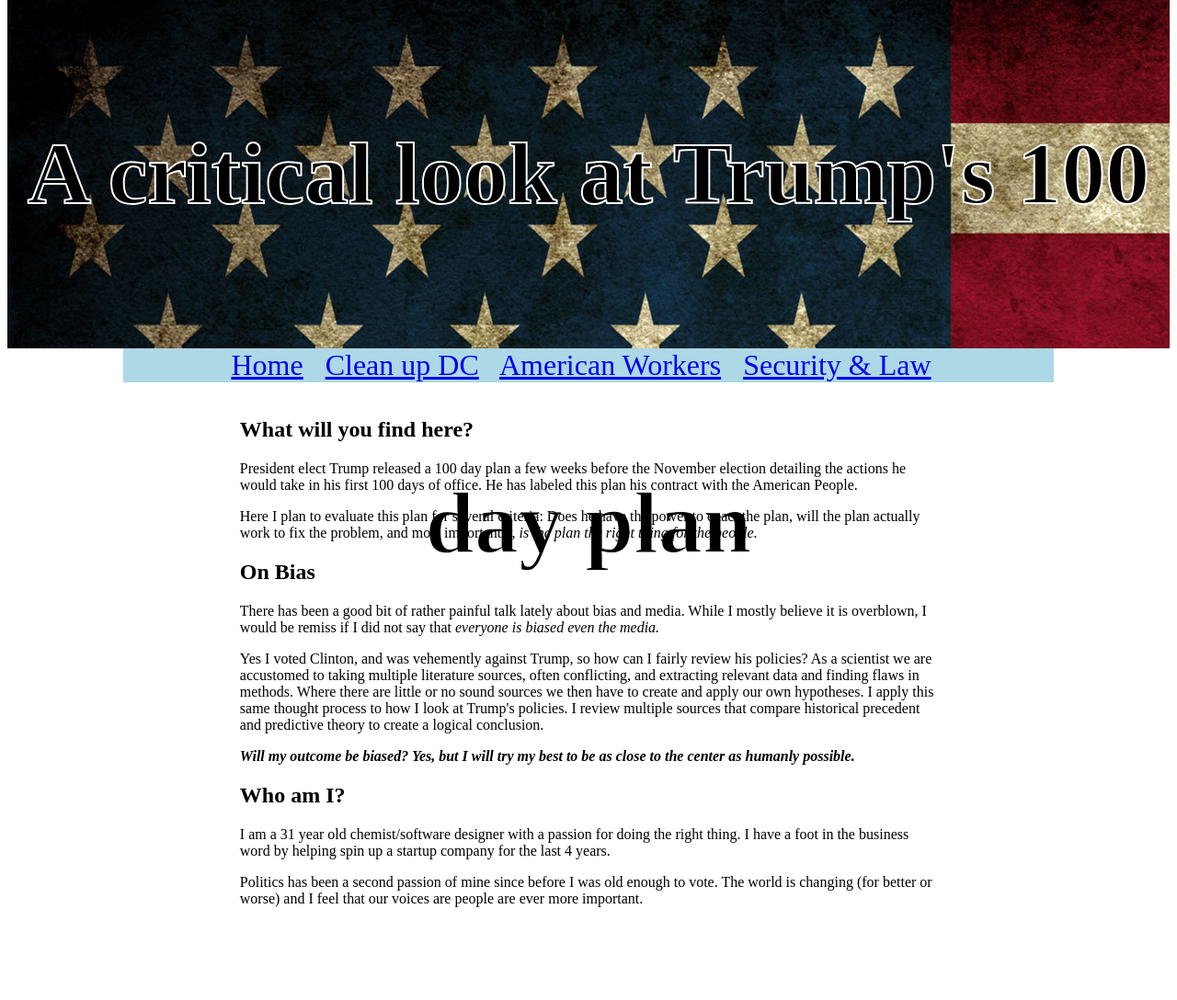
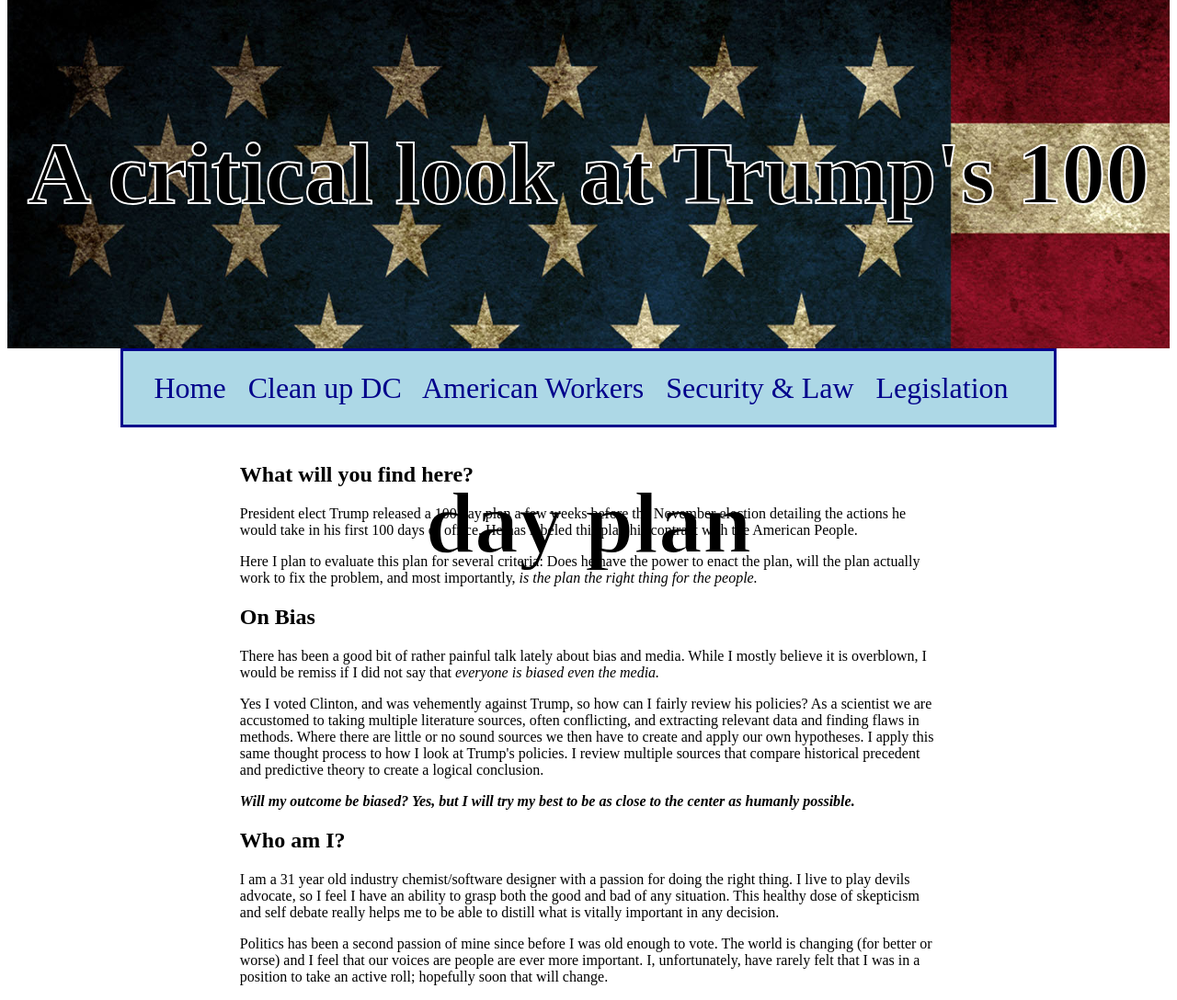
Before and after one commit to ddfunt/trumpplan, a Django app: page / in a window 1280 px wide. Shown: the part 167-1255 px from the top of the page at 92% size. Before the commit the page ends 1154 px from the top, so only its background shows below. Run offline with Django 3.2, Linux system fonts and the light colour scheme; some libraries are stand-ins or nearby versions.

Commit message:
changed intro and css

```diff
--- a/static/blog/style.css
+++ b/static/blog/style.css
@@ -36,9 +36,38 @@
 
 #menu{
     width: 80%;
-    margin: 0 auto;
+    margin: 3px auto;
+    height: 80px;
+    line-height: 80px;
+    left: 50%;
     background-color: lightblue;
     font-size: 200%;
     text-align: center;
+    outline: 3px solid darkblue;
     /*text-justify: inter-word;*/
 }
+
+/* unvisited link */
+a:link {
+    color: darkblue;
+    text-decoration: none;
+}
+
+/* visited link */
+a:visited {
+    color: darkblue;
+    text-decoration: none;
+}
+
+/* mouse over link */
+#menu a:hover {
+    color: red;
+    text-decoration: none;
+}
+
+/* selected link */
+#menu a:active {
+    color: darkblue;
+    text-decoration: none;
+
+}
--- a/trumpplan/blog/templates/homepage.html
+++ b/trumpplan/blog/templates/homepage.html
@@ -28,8 +28,11 @@ conclusion.</p>
 as humanly possible.</strong></i></p>
 <h2>Who am I?</h2>
 <p>
-    I am a 31 year old chemist/software designer with a passion for doing the right thing. I have a
-    foot in the business word by helping spin up a startup company for the last 4 years.
+    I am a 31 year old industry chemist/software designer with a passion for doing the right thing.  I live
+    to play devils advocate, so I feel I have an ability to grasp both the good and bad of any situation.  This
+    healthy dose of skepticism and self debate really helps me to be able to distill what is vitally important
+    in any decision.
 </p><p>Politics has been a second passion of mine since before I was old enough to vote. The world is
-changing (for better or worse) and I feel that our voices are people are ever more important.</p>
+changing (for better or worse) and I feel that our voices are people are ever more important.  I, unfortunately,
+have rarely felt that I was in a position to take an active roll; hopefully soon that will change.</p>
     {% endblock %}
--- a/trumpplan/blog/views.py
+++ b/trumpplan/blog/views.py
@@ -14,7 +14,6 @@ from . import posts
 pages = OrderedDict([
     ("Clean up DC",{
         "full": 'Measures to clean up the corruption and special interest collusion in Washington, DC',
-        "link":"test",
      'pages':[
         "Term Limits",
         "Hiring Freeze",
@@ -24,7 +23,6 @@ pages = OrderedDict([
     ]}),
     ("American Workers", {
         "full": 'Protect American workers',
-        "link":"test",
      'pages':[
         "NAFTA",
         "TPP",
@@ -36,10 +34,25 @@ pages = OrderedDict([
     ]}),
     ("Security & Law", {
         "full": 'Actions to restore security and the constitutional rule of law',
-        "link":"test",
-     'pages':[
+     'pages':['Executive Actions',
+              'Supreme Court',
+              'Sanctuary Cities',
+              'Immigrant Deportation',
+              'Immigration Suspension'
 
-    ]})
+    ]}),
+    ('Legislation',{
+     'full': "Next, I will work with Congress to introduce the following Legislative measures",
+    'pages':["Middle Class Tax Relief",
+             'End Offshoring Act',
+             'American Energy & Infrastructure Act',
+             'School Choice and Opportunity Act',
+             'Repeal & Replace Obamacare Act',
+             'Affordable Childcare and Eldercare Act',
+             'End Illegal Immigration Act ("The Wall")',
+             'Restoring Community Safety Act',
+             'Restoring National Security Act',
+             'Clean up Corruption in Washington Act']})
 ])
 
 def my_redirect(request):
```
